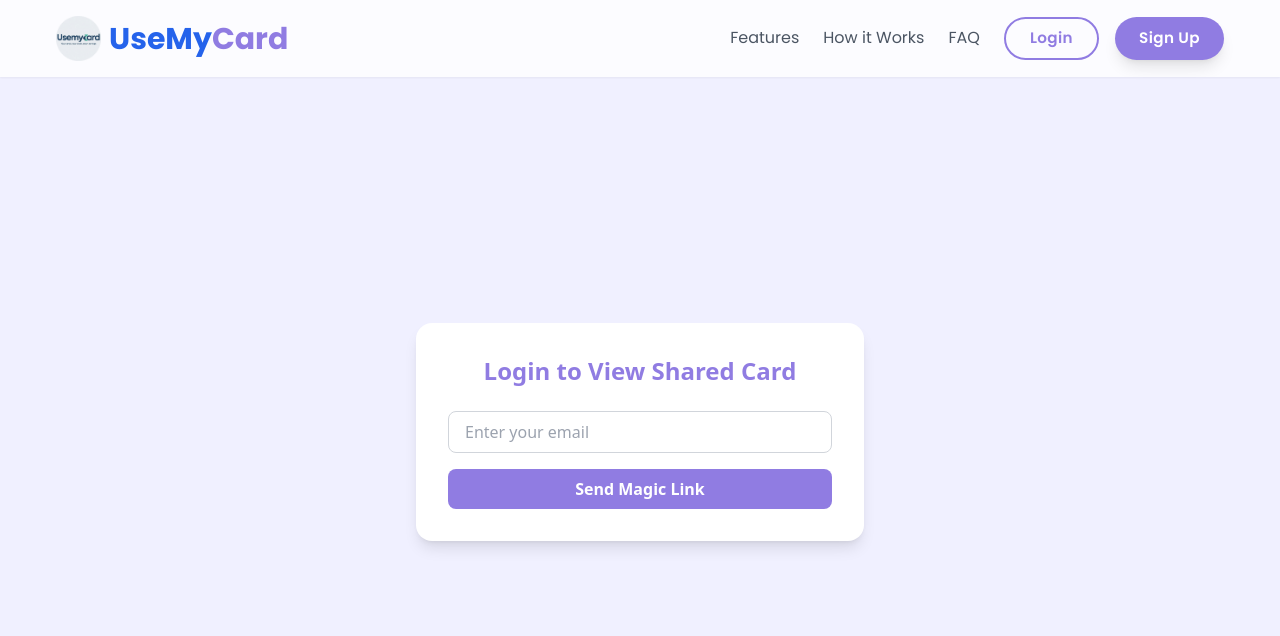
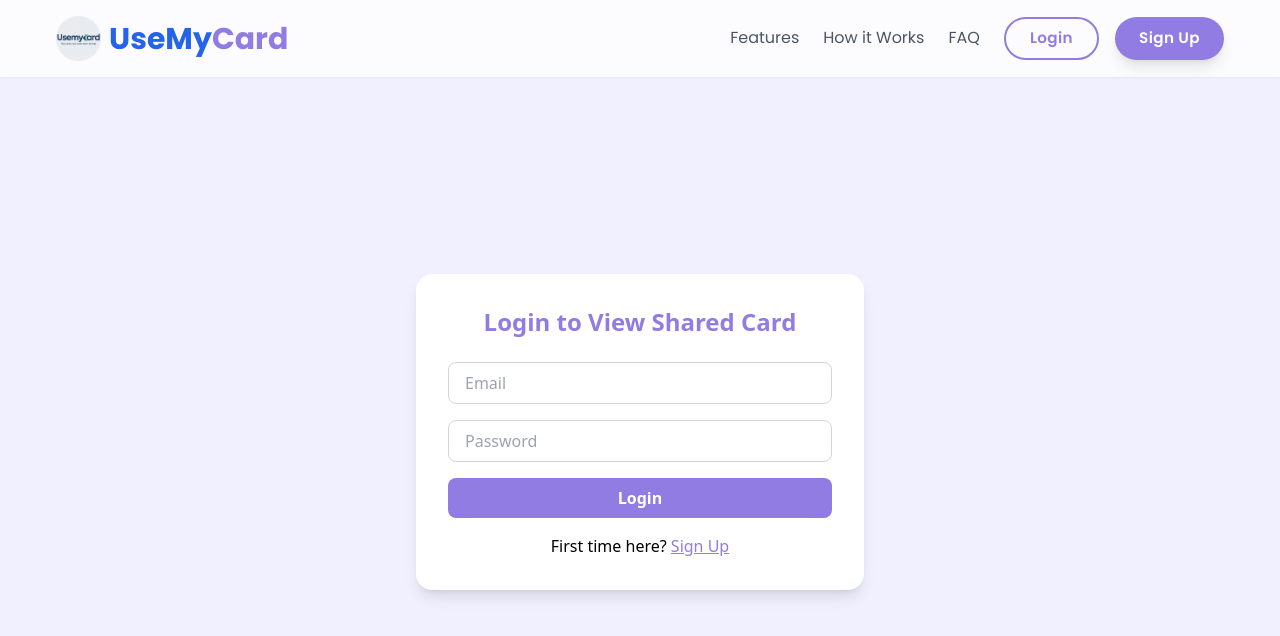
Before and after one commit to devlopersumit/UseMyCard, a React (Vite) app: page /invite/1 in a window 1280 px wide. Shown: the top 636 px of the page. Built offline with nearby package versions, Linux system fonts and the light colour scheme.

Commit message:
updated invitation Functionality

```diff
--- a/src/pages/InviteView.jsx
+++ b/src/pages/InviteView.jsx
@@ -8,9 +8,15 @@ export default function InviteView() {
   const [error, setError] = useState('');
   const [card, setCard] = useState(null);
   const [user, setUser] = useState(null);
+  const [authMode, setAuthMode] = useState('login'); // 'login' or 'signup'
+  // Login form
   const [email, setEmail] = useState('');
-  const [loginLoading, setLoginLoading] = useState(false);
-  const [loginMessage, setLoginMessage] = useState('');
+  const [password, setPassword] = useState('');
+  // Signup form
+  const [signupEmail, setSignupEmail] = useState('');
+  const [signupPassword, setSignupPassword] = useState('');
+  const [signupConfirm, setSignupConfirm] = useState('');
+  const [authLoading, setAuthLoading] = useState(false);
 
   // Check auth state
   useEffect(() => {
@@ -70,42 +76,130 @@ export default function InviteView() {
   // Handle login form submit
   const handleLogin = async (e) => {
     e.preventDefault();
-    setLoginLoading(true);
-    setLoginMessage('');
+    setAuthLoading(true);
     setError('');
-    const { error } = await supabase.auth.signInWithOtp({ email });
+    const { error } = await supabase.auth.signInWithPassword({ email, password });
     if (error) {
       setError(error.message);
-    } else {
-      setLoginMessage('Check your email for the login link!');
     }
-    setLoginLoading(false);
+    setAuthLoading(false);
+  };
+
+  // Handle signup form submit
+  const handleSignup = async (e) => {
+    e.preventDefault();
+    setAuthLoading(true);
+    setError('');
+    if (signupPassword !== signupConfirm) {
+      setError('Passwords do not match.');
+      setAuthLoading(false);
+      return;
+    }
+    const { error } = await supabase.auth.signUp({ email: signupEmail, password: signupPassword });
+    if (error) {
+      setError(error.message);
+    }
+    setAuthLoading(false);
   };
 
   if (!user) {
     return (
       <div className="min-h-screen flex items-center justify-center bg-[#F0F0FF] px-4">
         <div className="w-full max-w-md bg-white rounded-2xl shadow-lg p-8 mt-16">
-          <h2 className="text-2xl font-bold text-[#907CE2] mb-6 text-center">Login to View Shared Card</h2>
+          <h2 className="text-2xl font-bold text-[#907CE2] mb-6 text-center">
+            {authMode === 'login' ? 'Login to View Shared Card' : 'Sign Up to View Shared Card'}
+          </h2>
+          {authMode === 'login' ? (
             <form onSubmit={handleLogin} className="space-y-4">
               <input
                 type="email"
                 className="w-full px-4 py-2 border border-gray-300 rounded-lg focus:outline-none focus:ring-2 focus:ring-[#907CE2]"
-              placeholder="Enter your email"
+                placeholder="Email"
                 value={email}
                 onChange={e => setEmail(e.target.value)}
                 required
-              disabled={loginLoading}
+                disabled={authLoading}
+              />
+              <input
+                type="password"
+                className="w-full px-4 py-2 border border-gray-300 rounded-lg focus:outline-none focus:ring-2 focus:ring-[#907CE2]"
+                placeholder="Password"
+                value={password}
+                onChange={e => setPassword(e.target.value)}
+                required
+                disabled={authLoading}
               />
               <button
                 type="submit"
                 className="w-full bg-[#907CE2] hover:bg-[#7B68EE] text-white py-2 rounded-lg font-semibold transition-all duration-300"
-              disabled={loginLoading}
+                disabled={authLoading}
               >
-              {loginLoading ? 'Sending...' : 'Send Magic Link'}
+                {authLoading ? 'Logging in...' : 'Login'}
               </button>
             </form>
-          {loginMessage && <div className="mt-4 text-center text-green-600">{loginMessage}</div>}
+          ) : (
+            <form onSubmit={handleSignup} className="space-y-4">
+              <input
+                type="email"
+                className="w-full px-4 py-2 border border-gray-300 rounded-lg focus:outline-none focus:ring-2 focus:ring-[#907CE2]"
+                placeholder="Email"
+                value={signupEmail}
+                onChange={e => setSignupEmail(e.target.value)}
+                required
+                disabled={authLoading}
+              />
+              <input
+                type="password"
+                className="w-full px-4 py-2 border border-gray-300 rounded-lg focus:outline-none focus:ring-2 focus:ring-[#907CE2]"
+                placeholder="Password"
+                value={signupPassword}
+                onChange={e => setSignupPassword(e.target.value)}
+                required
+                disabled={authLoading}
+              />
+              <input
+                type="password"
+                className="w-full px-4 py-2 border border-gray-300 rounded-lg focus:outline-none focus:ring-2 focus:ring-[#907CE2]"
+                placeholder="Confirm Password"
+                value={signupConfirm}
+                onChange={e => setSignupConfirm(e.target.value)}
+                required
+                disabled={authLoading}
+              />
+              <button
+                type="submit"
+                className="w-full bg-[#907CE2] hover:bg-[#7B68EE] text-white py-2 rounded-lg font-semibold transition-all duration-300"
+                disabled={authLoading}
+              >
+                {authLoading ? 'Signing up...' : 'Sign Up'}
+              </button>
+            </form>
+          )}
+          <div className="mt-4 text-center">
+            {authMode === 'login' ? (
+              <span>
+                First time here?{' '}
+                <button
+                  className="text-[#907CE2] underline hover:text-[#7B68EE]"
+                  onClick={() => { setAuthMode('signup'); setError(''); }}
+                  disabled={authLoading}
+                >
+                  Sign Up
+                </button>
+              </span>
+            ) : (
+              <span>
+                Already have an account?{' '}
+                <button
+                  className="text-[#907CE2] underline hover:text-[#7B68EE]"
+                  onClick={() => { setAuthMode('login'); setError(''); }}
+                  disabled={authLoading}
+                >
+                  Login
+                </button>
+              </span>
+            )}
+          </div>
           {error && <div className="mt-4 text-center text-red-500">{error}</div>}
         </div>
       </div>
```
Lines whose indentation alone changed are shown as unchanged.
